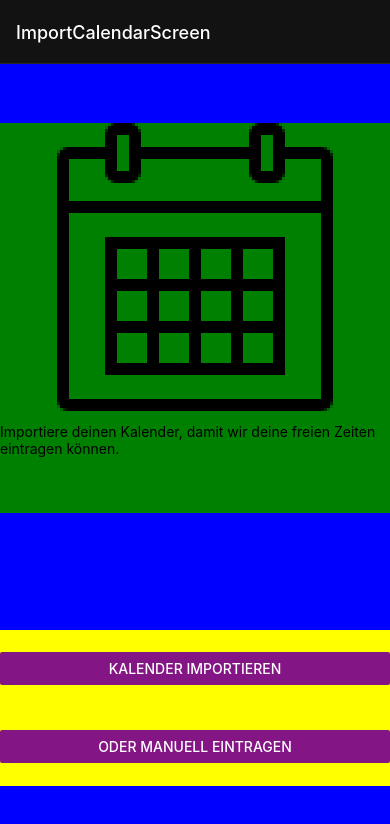
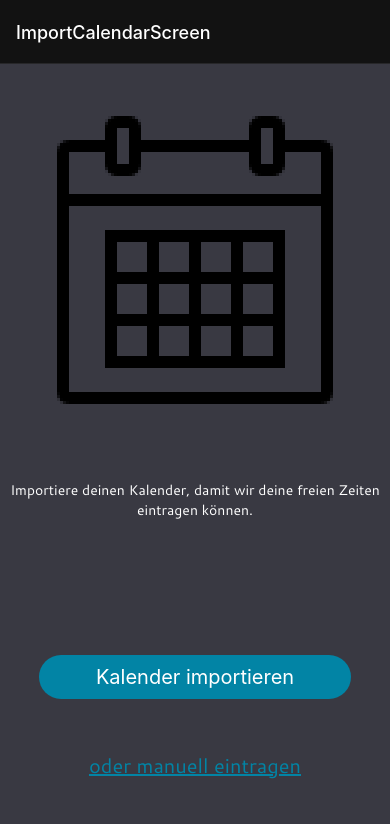
Before and after one commit to ericgoe/okmeetup, a React Native app: screen /ImportCalendarScreen in a window 390 px wide. Shown: the top 824 px of the page. Built offline with nearby package versions, Linux system fonts and the light colour scheme; what expo-linking would draw is missing.

Commit message:
Button Layout implemented. Ref: #15

```diff
--- a/screens/ImportCalendarScreen.tsx
+++ b/screens/ImportCalendarScreen.tsx
@@ -1,34 +1,27 @@
 import React from 'react'
-import { StyleSheet, Text, Button, Image, View } from "react-native"
+import { StyleSheet, Text, Image, View, TouchableOpacity } from "react-native"
 import { Dimensions } from 'react-native'
+import Button from '../components/Button';
+import Colors from '../constants/Colors';
 
-const screenSize = Dimensions.get('screen');
 
 const ImportCalendarScreen = () => {
     return (
         <View style={styles.container}>
             <View style={styles.upperContainer}>
-
                 <Image source={require('../assets/images/calendar-icon.png')} />
-                <Text>
+                <Text style={styles.text}>
                     Importiere deinen Kalender, damit wir deine freien Zeiten eintragen können.
                 </Text>
             </View>
             <View style={styles.lowerContainer}>
                 <Button
                     onPress={importCalendar}
-                    title="Kalender importieren"
-                    color="#841584"
-                    accessibilityLabel="Learn more about this purple button"
-                />
-                <Button
-                    onPress={enterFreeTimeManually}
-                    title="oder manuell eintragen"
-                    color="#841584"
-                    accessibilityLabel="Learn more about this purple button"
-                />
+                >Kalender importieren</Button>
+                <TouchableOpacity onPress={enterFreeTimeManually}>
+                    <Text style={styles.clickableText}>oder manuell eintragen</Text>
+                </TouchableOpacity>
             </View>
-
         </View>
     )
 }
@@ -48,36 +41,41 @@ const styles = StyleSheet.create({
         flexDirection: "column",
         justifyContent: 'space-between',
         alignItems: 'center',
-        alignContent: 'center',
-        backgroundColor: 'blue'
+        alignContent: 'center'
     },
 
     upperContainer: {
-        marginVertical: "15%",
-        height: "50%",
+        marginVertical: "5%",
+        height: "60%",
         width: "100%",
+        justifyContent: 'space-around',
         justifySelf: 'center',
         alignItems: 'center',
-        backgroundColor: 'green'
     },
 
     lowerContainer: {
-        marginBottom: "15%",
-        height: "20%",
-        width: "100%",
+        marginBottom: "10%",
+        height: "22.5%",
+        width: "80%",
         position: 'relative',
         alignself: 'end',
         justifyContent: 'space-around',
-        backgroundColor: 'yellow'
     },
 
     text: {
-        color: 'green'
+        color: Colors.text,
+        textAlign: 'center',
+        fontFamily: 'cantarell-regular'
     },
 
-    button: {
-        margin: '3%'
+    clickableText:{
+        fontSize: 20,
+        fontFamily: 'cantarell-regular',
+        color: Colors.primary,
+        textAlign: 'center',
+        textDecorationLine: 'underline',
     }
+
 })
 
 export default ImportCalendarScreen
```
